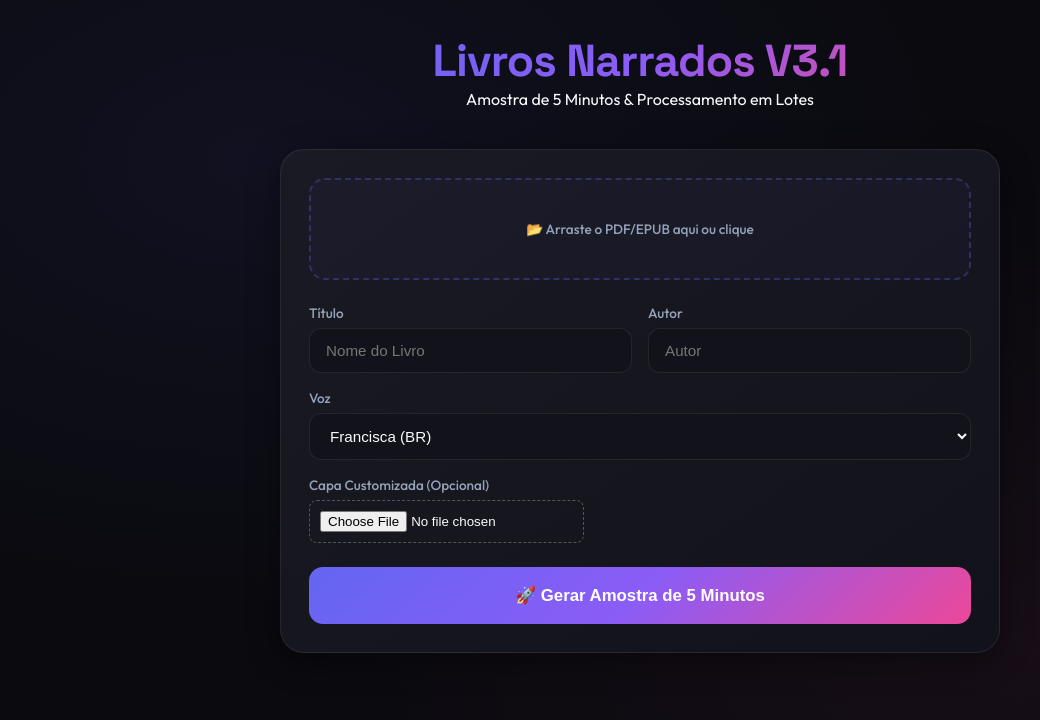
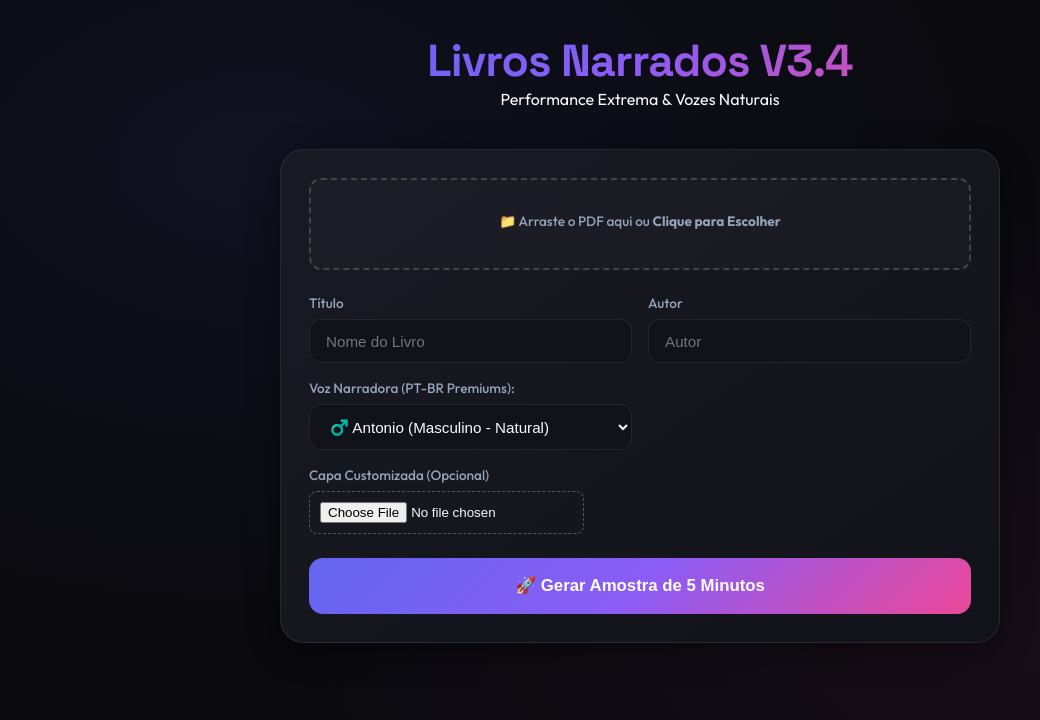
Before and after one commit to JadirLudwig/livros_narrados_v2, a FastAPI app: page / in a window 1280 px wide. Shown: the top 720 px of the page, without its empty margins (0-1040 px from the left). Run offline with FastAPI, Linux system fonts and the light colour scheme; parts of the project's set-up code (start-up, migrations or seed data) failed here and were passed over.

Commit message:
Pipeline 3.4.1: Robust chunking, Drag&Drop, Premium Voices and UI Polish

```diff
--- a/web/templates/index.html
+++ b/web/templates/index.html
@@ -116,6 +116,18 @@
         }
         .log-line { margin-bottom: 2px; }
         .log-timestamp { color: #888; margin-right: 8px; }
+        .drop-zone {
+            border: 2px dashed #444; border-radius: 12px; padding: 2rem; text-align: center;
+            cursor: pointer; transition: all 0.3s; background: rgba(255,255,255,0.02); margin-bottom: 1.5rem;
+        }
+        .drop-zone:hover, .drop-zone.dragover { border-color: var(--accent-primary); background: rgba(139, 92, 246, 0.05); }
+
+        .voice-card { display: flex; align-items: center; gap: 10px; margin-bottom: 10px; }
+
+        .success-badge {
+            background: #059669; color: white; padding: 4px 12px; border-radius: 20px; font-size: 0.8rem;
+            display: inline-flex; align-items: center; gap: 5px; margin-top: 10px;
+        }
         .sample-preview {
             display: none; margin-top: 1.5rem; text-align: center;
             background: #000; border-radius: 16px; overflow: hidden; border: 1px solid var(--accent-primary);
@@ -138,16 +150,18 @@
 <body>
     <div class="container">
         <div class="header">
-            <h1>Livros Narrados V3.1</h1>
-            <p>Amostra de 5 Minutos & Processamento em Lotes</p>
+            <h1>Livros Narrados V3.4</h1>
+            <p>Performance Extrema & Vozes Naturais</p>
         </div>
 
         <div class="card" id="config-card">
             <form id="book-form">
-                <label class="drop-zone" id="drop-zone">
-                    <span id="file-label">📂 Arraste o PDF/EPUB aqui ou clique</span>
-                    <input type="file" id="pdf-input" accept=".pdf,.epub">
-                </label>
+                <div class="drop-zone" id="drop-zone">
+                    <label for="pdf-input" id="file-label" style="cursor: pointer;">
+                        📁 Arraste o PDF aqui ou <strong>Clique para Escolher</strong>
+                    </label>
+                    <input type="file" id="pdf-input" accept=".pdf,.epub" style="display: none;">
+                </div>
 
                 <div class="form-grid" style="margin-top: 1.5rem;">
                     <div class="form-group">
@@ -158,12 +172,13 @@
                         <label>Autor</label>
                         <input type="text" id="author" placeholder="Autor">
                     </div>
-                    <div class="form-group full-width">
-                        <label>Voz</label>
-                        <select id="voice">
-                            <option value="pt-BR-FranciscaNeural">Francisca (BR)</option>
-                            <option value="pt-BR-AntonioNeural">Antonio (BR)</option>
-                            <option value="pt-BR-ThalitaMultilingualNeural">Thalita (BR - Natural)</option>
+                    <div class="field-group">
+                        <label>Voz Narradora (PT-BR Premiums):</label>
+                        <select id="voice" class="input">
+                            <option value="pt-BR-AntonioNeural">♂️ Antonio (Masculino - Natural)</option>
+                            <option value="pt-BR-FranciscaNeural">♀️ Francisca (Feminino - Padrão)</option>
+                            <option value="pt-BR-ThalitaNeural">♀️ Thalita (Feminino - Suave)</option>
+                            <option value="pt-BR-ValerioNeural">♂️ Valerio (Masculino - Robusto)</option>
                         </select>
                     </div>
                     <div class="form-group full-width">
@@ -318,6 +333,12 @@
                     clearInterval(timer);
                     container.style.display = 'none';
                     document.getElementById('final-result').style.display = 'block';
+                    if (data.youtube_url) {
+                        document.getElementById('yt-status').innerText = "✅ Publicado no YouTube!";
+                        document.getElementById('yt-status').style.display = 'inline-flex';
+                    } else {
+                        document.getElementById('yt-status').style.display = 'none';
+                    }
                 }
 
                 if(data.status === 'FAILURE') {
@@ -364,15 +385,37 @@
             console.scrollTop = console.scrollHeight;
         }
 
-        // File Visual
-        document.getElementById('pdf-input').onchange = (e) => {
-            if(e.target.files.length) {
-                document.getElementById('file-label').innerText = "✅ " + e.target.files[0].name;
-                // Preencher título se estiver vazio
-                const titleInput = document.getElementById('title');
-                if(!titleInput.value) titleInput.value = e.target.files[0].name.split('.')[0];
+        // Drag & Drop Logic
+        const dropZone = document.getElementById('drop-zone');
+        const fileInput = document.getElementById('pdf-input');
+
+        ['dragenter', 'dragover', 'dragleave', 'drop'].forEach(evt => {
+            dropZone.addEventListener(evt, e => {
+                e.preventDefault();
+                e.stopPropagation();
+            }, false);
+        });
+
+        dropZone.addEventListener('dragover', () => dropZone.classList.add('dragover'));
+        dropZone.addEventListener('dragleave', () => dropZone.classList.remove('dragover'));
+        dropZone.addEventListener('drop', e => {
+            dropZone.classList.remove('dragover');
+            const files = e.dataTransfer.files;
+            if (files.length) {
+                fileInput.files = files;
+                updateFileUI(files[0]);
             }
+        });
+
+        fileInput.onchange = (e) => {
+            if(e.target.files.length) updateFileUI(e.target.files[0]);
         };
+
+        function updateFileUI(file) {
+            document.getElementById('file-label').innerHTML = `✅ <strong>${file.name}</strong> selecionado`;
+            const titleInput = document.getElementById('title');
+            if(!titleInput.value) titleInput.value = file.name.split('.')[0];
+        }
     </script>
 </body>
 </html>
```
Also changed, not shown: worker/tasks.py (+8 -8 lines).
